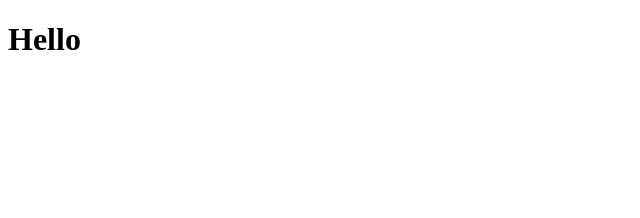
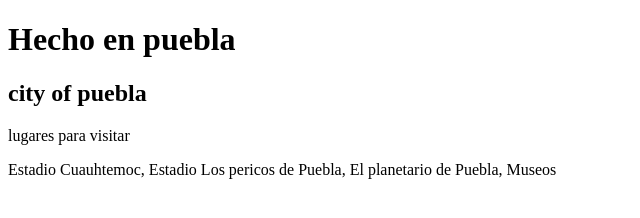
Before and after one commit to Lazaro2021/ProjectUP, a plain HTML site: page index.html in a window 1280 px wide. Shown: the whole page, without its empty margins (0-640 px from the left). Drawn offline with Linux system fonts and the light colour scheme.

Commit message:
Hemos hecho hoy como anadir para la nubegit push

```diff
--- a/index.html
+++ b/index.html
@@ -7,6 +7,9 @@
     <title>Document</title>
 </head>
 <body>
-  <h1>Hello </h1>
-</body>
+  <h1>Hecho en puebla</h1>
+  <h2>city of puebla</h2>
+<p>lugares para visitar</p>
+<p>Estadio Cuauhtemoc, Estadio Los pericos de Puebla, El planetario de Puebla, Museos</p>
+<!-- Visitanos por favor -->
 </html>
```
